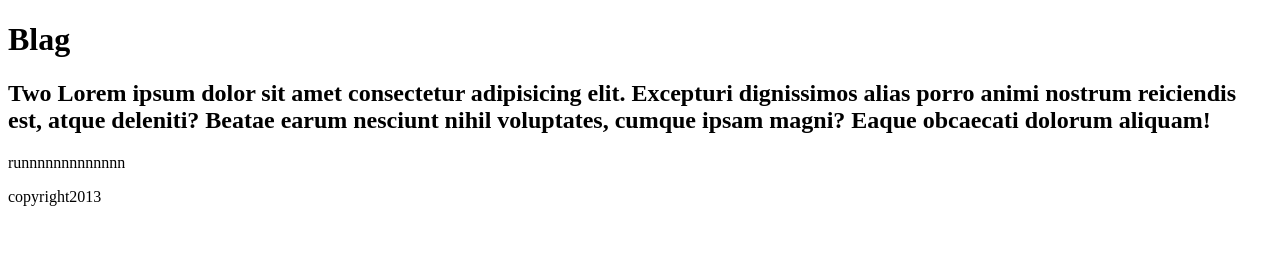
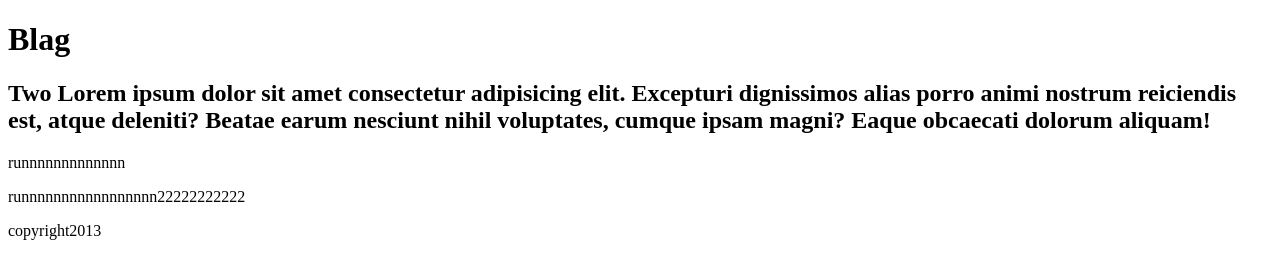
Before and after one commit to vinni-cmd/git-branching, a plain HTML site: page index.html in a window 1280 px wide. Drawn offline with Linux system fonts and the light colour scheme.

Commit message:
Add main

```diff
--- a/index.html
+++ b/index.html
@@ -19,6 +19,9 @@
     <p>
       runnnnnnnnnnnnn
     </p>
+    <p>
+      runnnnnnnnnnnnnnnnn22222222222
+    </p>
   </main>
 
   <footer>
```
